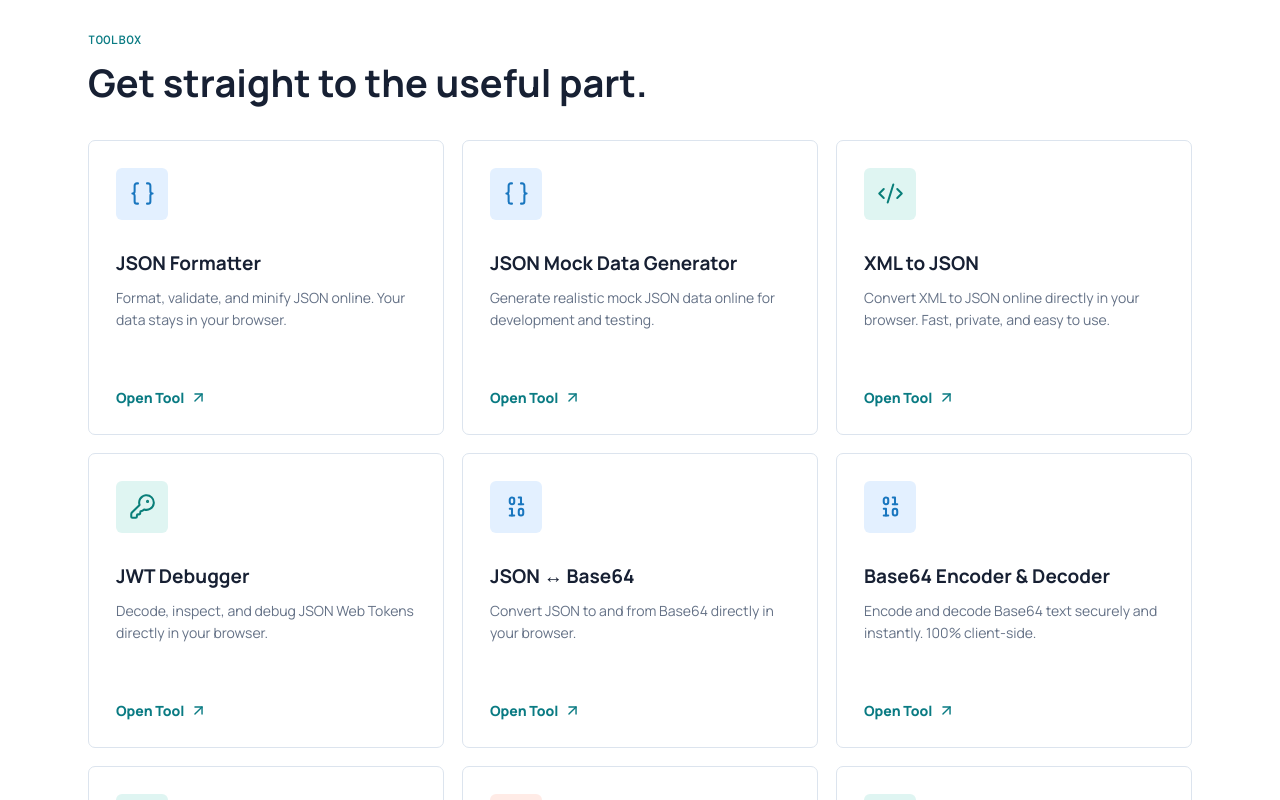
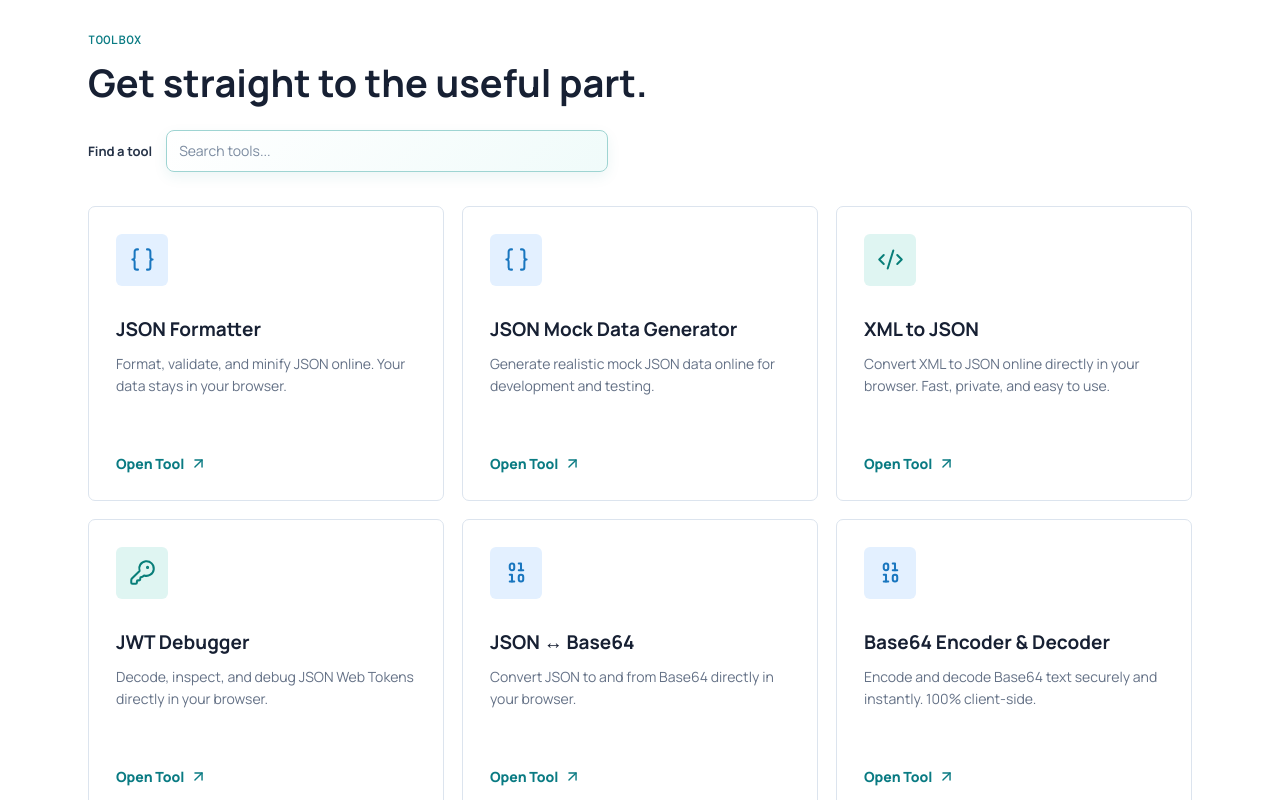
Before and after one commit to poreddymadhukar/mariutil-home, a React (Vite) app: page / in a window 1280 px wide. Shown: the part 520-1320 px from the top of the page. Built offline with nearby package versions, Linux system fonts and the light colour scheme; no server answers.

Commit message:
added temp email card

```diff
--- a/index.html
+++ b/index.html
@@ -6,7 +6,7 @@
     <meta name="theme-color" content="#f8fafc" />
     <meta
       name="description"
-      content="Free online tools for JSON, PDF, image compression, password generation, word counting, Base64, hashing, and more. Private browser-based processing with no signup required."
+      content="Free online tools for JSON, PDF, image compression, password generation, word counting, Base64, hashing, and more. Private browser-based processing with no signup required. Temporary email is also available for receiving messages while protecting your personal inbox."
     />
     <meta name="application-name" content="Mariutil" />
     <meta name="author" content="Mariutil" />
@@ -32,7 +32,7 @@
     />
     <meta
       property="og:description"
-      content="Free online tools for JSON, PDF, image compression, password generation, word counting, Base64, hashing, and more. Private browser-based processing with no signup required."
+      content="Free online tools for JSON, PDF, image compression, password generation, word counting, Base64, hashing, and more. Private browser-based processing with no signup required. Temporary email is also available for receiving messages while protecting your personal inbox."
     />
     <meta name="twitter:card" content="summary" />
     <meta name="twitter:url" content="https://mariutil.com/" />
@@ -44,7 +44,7 @@
     />
     <meta
       name="twitter:description"
-      content="Free online tools for JSON, PDF, image compression, password generation, word counting, Base64, hashing, and more. Private browser-based processing with no signup required."
+      content="Free online tools for JSON, PDF, image compression, password generation, word counting, Base64, hashing, and more. Private browser-based processing with no signup required. Temporary email is also available for receiving messages while protecting your personal inbox."
     />
     <title>Free Online Tools – JSON, PDF, Image Compressor, Password Generator | Mariutil</title>
     <script type="application/ld+json">
@@ -62,7 +62,7 @@
             "@id": "https://mariutil.com/#website",
             "name": "Mariutil",
             "url": "https://mariutil.com/",
-            "description": "Free browser-based tools for JSON, PDFs, Base64, hashing, images, text, screen recording, and more. Private, fast, and no signup required.",
+            "description": "Free browser-based tools for JSON, PDFs, Base64, hashing, images, text, screen recording, and more. Private, fast, and no signup required. Temporary email is also available for receiving messages while protecting your personal inbox.",
             "publisher": { "@id": "https://mariutil.com/#organization" },
             "inLanguage": "en-US"
           },
--- a/src/App.tsx
+++ b/src/App.tsx
@@ -7,6 +7,7 @@ import {
   FileText,
   Hash,
   KeyRound,
+  Mail,
   MonitorUp,
   QrCode,
   ScanLine,
@@ -14,7 +15,7 @@ import {
   Sparkles,
   Zap,
 } from "lucide-react";
-import { useEffect } from "react";
+import { useEffect, useMemo, useState } from "react";
 import type { LucideIcon } from "lucide-react";
 import SiteFooter from "./components/SiteFooter";
 import SiteHeader from "./components/SiteHeader";
@@ -194,9 +195,29 @@ const tools: Tool[] = [
     icon: FileImage,
     accent: "coral",
   },
+  {
+    name: "Temporary Email",
+    description:
+      "Create temporary email addresses to receive messages while protecting your personal inbox.",
+    href: "https://tempmail.mariutil.com/",
+    icon: Mail,
+    accent: "coral",
+  },
 ];
 
 function App() {
+  const [toolFilter, setToolFilter] = useState("");
+
+  const filteredTools = useMemo(() => {
+    const normalizedFilter = toolFilter.trim().toLowerCase();
+
+    if (!normalizedFilter) return tools;
+
+    return tools.filter(({ name, description }) =>
+      `${name} ${description}`.toLowerCase().includes(normalizedFilter),
+    );
+  }, [toolFilter]);
+
   useEffect(() => {
     if (!window.location.hash) return;
 
@@ -240,9 +261,19 @@ function App() {
           <div className="section-heading">
             <p className="section-label">Toolbox</p>
             <h2 id="tools-title">Get straight to the useful part.</h2>
+            <label className="tool-filter">
+              <span>Find a tool</span>
+              <input
+                type="search"
+                value={toolFilter}
+                onChange={(event) => setToolFilter(event.target.value)}
+                placeholder="Search tools..."
+                aria-controls="tool-grid"
+              />
+            </label>
           </div>
-          <div className="tool-grid">
-            {tools.map(({ name, description, href, icon: Icon, accent }) => (
+          <div className="tool-grid" id="tool-grid">
+            {filteredTools.map(({ name, description, href, icon: Icon, accent }) => (
               <a
                 className="tool-card"
                 href={href}
@@ -261,6 +292,37 @@ function App() {
                 </span>
               </a>
             ))}
+          </div>
+          {filteredTools.length === 0 && (
+            <p className="tool-filter-empty" role="status">
+              No tools match “{toolFilter}”. Try another word.
+            </p>
+          )}
+        </section>
+
+        <section className="faq-section" id="faq" aria-labelledby="faq-title">
+          <p className="section-label">FAQ</p>
+          <h2 id="faq-title">Find the right tool faster.</h2>
+          <div className="faq-list">
+            <details>
+              <summary>How does “Find a tool” work?</summary>
+              <p>
+                Enter any word or phrase in the search box to filter the cards.
+                Mariutil checks both the tool name and its description, and the
+                results update as you type. Clear the box to show all tools
+                again.
+              </p>
+            </details>
+            <details>
+              <summary>What is Temporary Email used for?</summary>
+              <p>
+                Temporary Email gives you a disposable email address for
+                receiving messages without exposing your personal inbox. It is
+                an online service with a server-managed inbox, so avoid using
+                it for sensitive accounts or important long-term
+                communication.
+              </p>
+            </details>
           </div>
         </section>
 
--- a/src/components/SiteFooter.tsx
+++ b/src/components/SiteFooter.tsx
@@ -15,6 +15,7 @@ export default function SiteFooter() {
       <div className="footer-links" aria-label="Footer navigation">
         <a href={`${mariutilUrl}#about`}>About</a>
         <a href={`${mariutilUrl}#blog`}>Blog</a>
+        <a href={`${mariutilUrl}#faq`}>FAQ</a>
         <a href={`${mariutilUrl}#privacy`}>Privacy</a>
         <a href={`${mariutilUrl}#terms`}>Terms</a>
         <a href="mailto:hello@mariutil.com">Contact</a>
--- a/src/styles.css
+++ b/src/styles.css
@@ -27,6 +27,12 @@ h1 { font-size: clamp(38px, 4.5vw, 60px); letter-spacing: 0; line-height: 1.08;
 .section-heading { margin-bottom: 34px; }
 .section-label { margin-bottom: 12px; }
 h2 { font-size: clamp(27px, 3vw, 38px); line-height: 1.2; margin-bottom: 0; }
+.tool-filter { align-items: center; display: flex; gap: 14px; margin-top: 24px; max-width: 520px; }
+.tool-filter span { color: #253247; font-size: 13px; font-weight: 700; white-space: nowrap; }
+.tool-filter input { background: linear-gradient(135deg, #ffffff 0%, #f0fbfa 100%); border: 1px solid #9ed4d2; border-radius: 8px; box-shadow: 0 5px 14px rgba(10, 123, 131, .08); color: #172033; font: inherit; font-size: 14px; min-height: 42px; padding: 9px 12px; transition: border-color .18s ease, box-shadow .18s ease; width: 100%; }
+.tool-filter input::placeholder { color: #7a8a9f; }
+.tool-filter input:focus { border-color: #0a7b83; box-shadow: 0 0 0 4px rgba(90, 197, 194, .18), 0 7px 18px rgba(10, 123, 131, .12); outline: none; }
+.tool-filter-empty { color: #647186; font-size: 14px; margin: 0; }
 .tool-grid { display: grid; gap: 18px; grid-template-columns: repeat(3, 1fr); }
 .tool-card { border: 1px solid #dce4ee; border-radius: 7px; display: flex; flex-direction: column; min-height: 295px; padding: 27px; transition: border-color .18s ease, box-shadow .18s ease, transform .18s ease; }
 .tool-card:hover { border-color: #90b8be; box-shadow: 0 13px 26px rgba(23, 32, 51, .08); transform: translateY(-3px); }
@@ -34,6 +40,15 @@ h2 { font-size: clamp(27px, 3vw, 38px); line-height: 1.2; margin-bottom: 0; }
 .tool-icon { align-items: center; border-radius: 6px; display: flex; height: 52px; justify-content: center; margin-bottom: 30px; width: 52px; }
 .blue { background: #e3f0ff; color: #1976bf; }.teal { background: #dff5f2; color: #087e79; }.coral { background: #ffebe6; color: #da583f; }
 h3 { font-size: 19px; margin-bottom: 11px; }.tool-card p { color: #647186; font-size: 14px; line-height: 1.6; }.open-tool { margin-top: auto; padding-top: 23px; }
+.faq-section { background: #f3f8fa; border-bottom: 1px solid #dce9eb; border-top: 1px solid #dce9eb; padding: 58px max(28px, calc((100% - 1104px) / 2)); }
+.faq-section h2 { margin-bottom: 25px; }
+.faq-list { max-width: 760px; }
+.faq-list details { border-bottom: 1px solid #cfe3e0; border-top: 1px solid #cfe3e0; }
+.faq-list summary { align-items: center; color: #253247; cursor: pointer; display: flex; font-size: 16px; font-weight: 700; justify-content: space-between; list-style: none; padding: 19px 0; }
+.faq-list summary::-webkit-details-marker { display: none; }
+.faq-list summary::after { color: #0a7b83; content: "+"; font-size: 22px; font-weight: 400; }
+.faq-list details[open] summary::after { content: "−"; }
+.faq-list details p { color: #59677b; font-size: 14px; line-height: 1.7; margin: -3px 40px 20px 0; }
 .benefits { display: grid; gap: 20px; grid-template-columns: repeat(4, 1fr); padding: 38px 0; }
 .benefits > div { align-items: flex-start; color: #0a7b83; display: flex; gap: 12px; }.benefits span { color: #68758a; font-size: 12px; line-height: 1.45; }.benefits strong { color: #253247; display: block; font-size: 13px; margin-bottom: 2px; }
 .about-section { padding: 75px 28px 86px; }.about-section p:last-child { color: #59677b; line-height: 1.7; margin: 21px 0 0; max-width: 680px; }.about-tool-copy { margin-top: 21px; }.about-tool-copy p { color: #59677b; line-height: 1.7; margin: 21px 0 0; max-width: 680px; }
```
